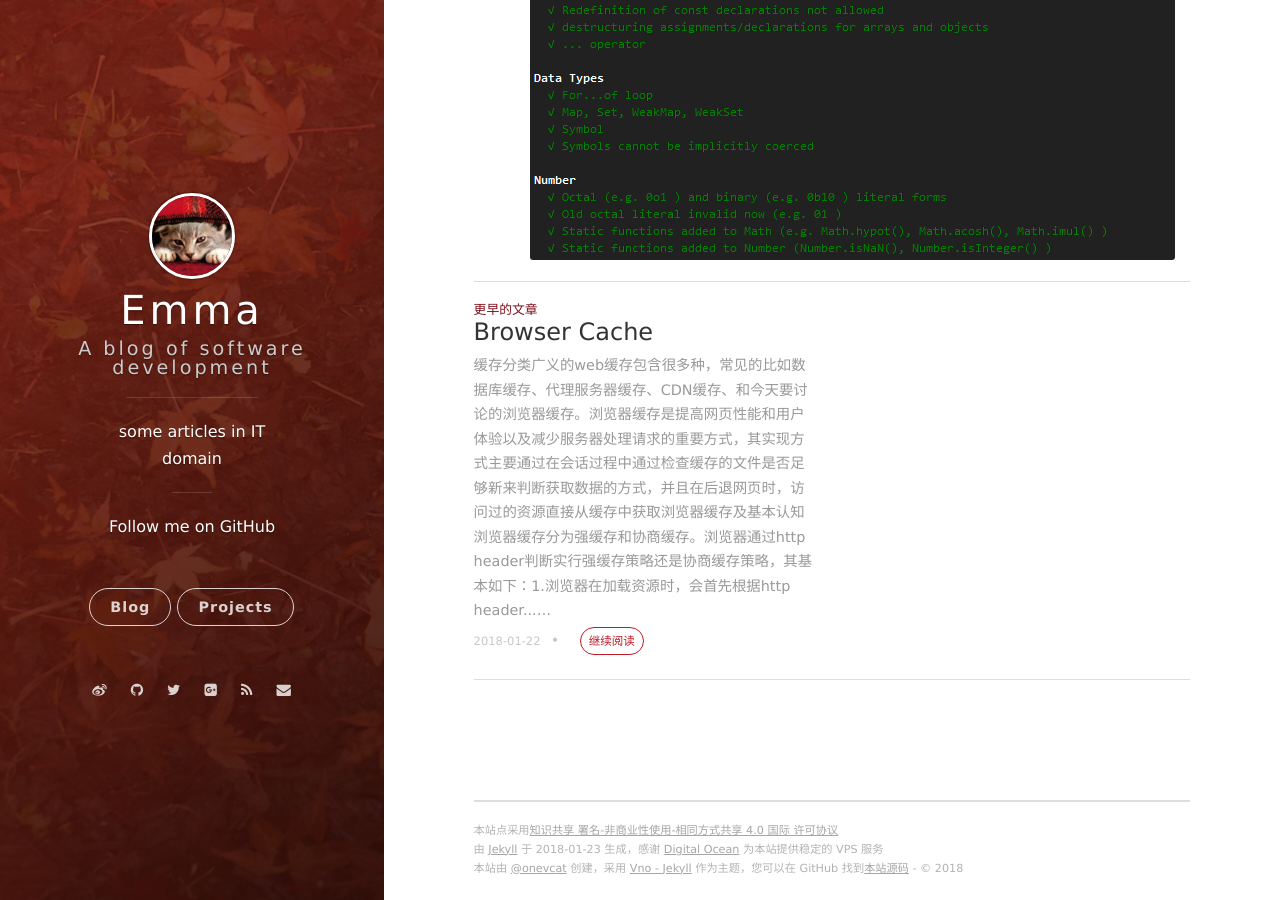
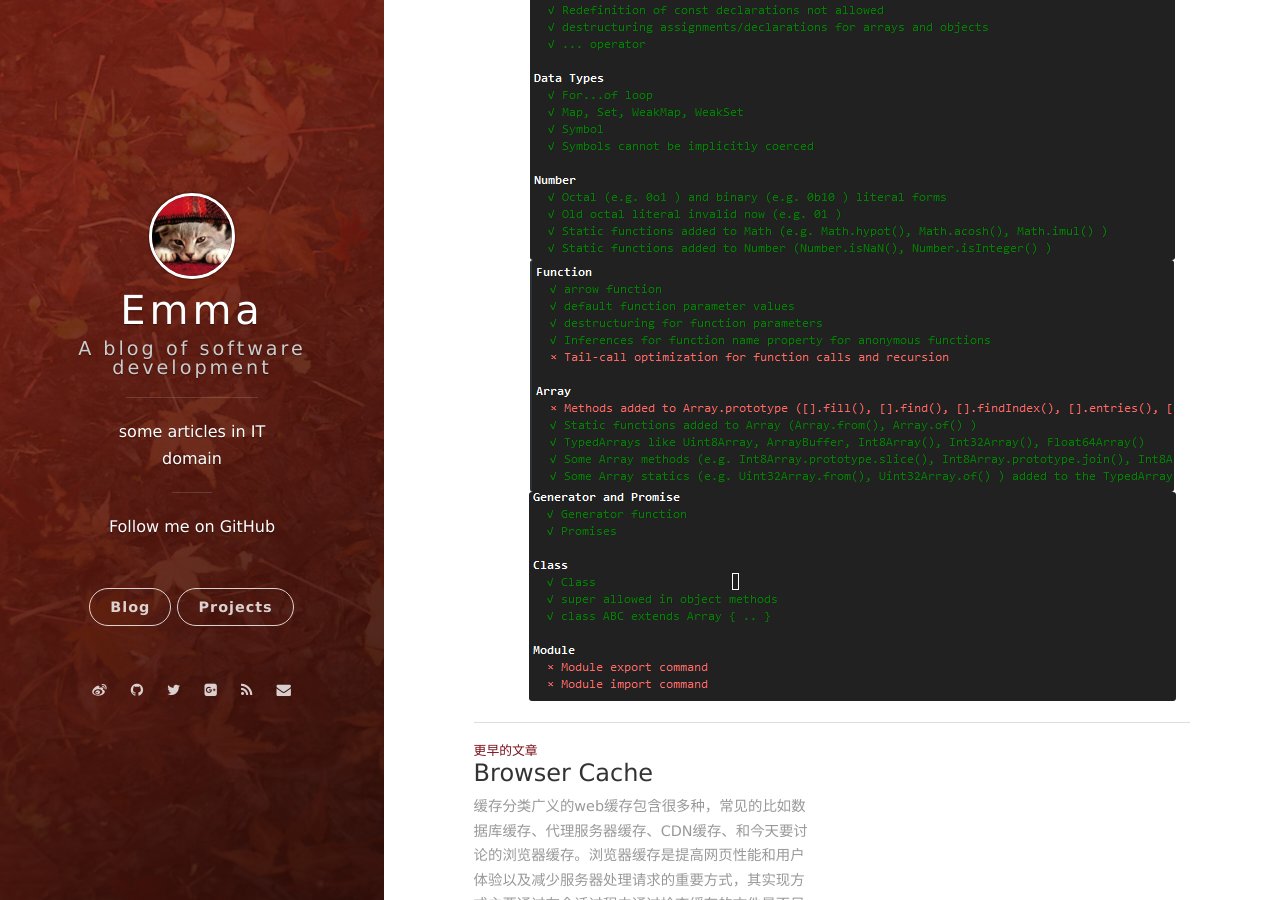
Before and after one commit to Emma0118/Emma0118.github.io, a Jekyll site: the page built from _posts/2018-01-22-Support-ES6-for-nodejs.markdown, in a window 1280 px wide and 900 px high, scrolled down 490 px. Built offline with Jekyll 4.4.1, drawn with Linux system fonts in a browser that asks for light colours; nearby versions of some CDN libraries; comment, search, counter and statistics services are not loaded.

Commit message:
01-22 node support for es6

````diff
--- a/_posts/2018-01-22-Support-ES6-for-nodejs.markdown
+++ b/_posts/2018-01-22-Support-ES6-for-nodejs.markdown
@@ -15,3 +15,5 @@ es-checker
 ```
 可以查看当前版本的Node.js对ES6的支持情况
 ![](/assets/images/es6-1.png)
+![](/assets/images/es6-2.png)
+![](/assets/images/es6-3.png)
````
